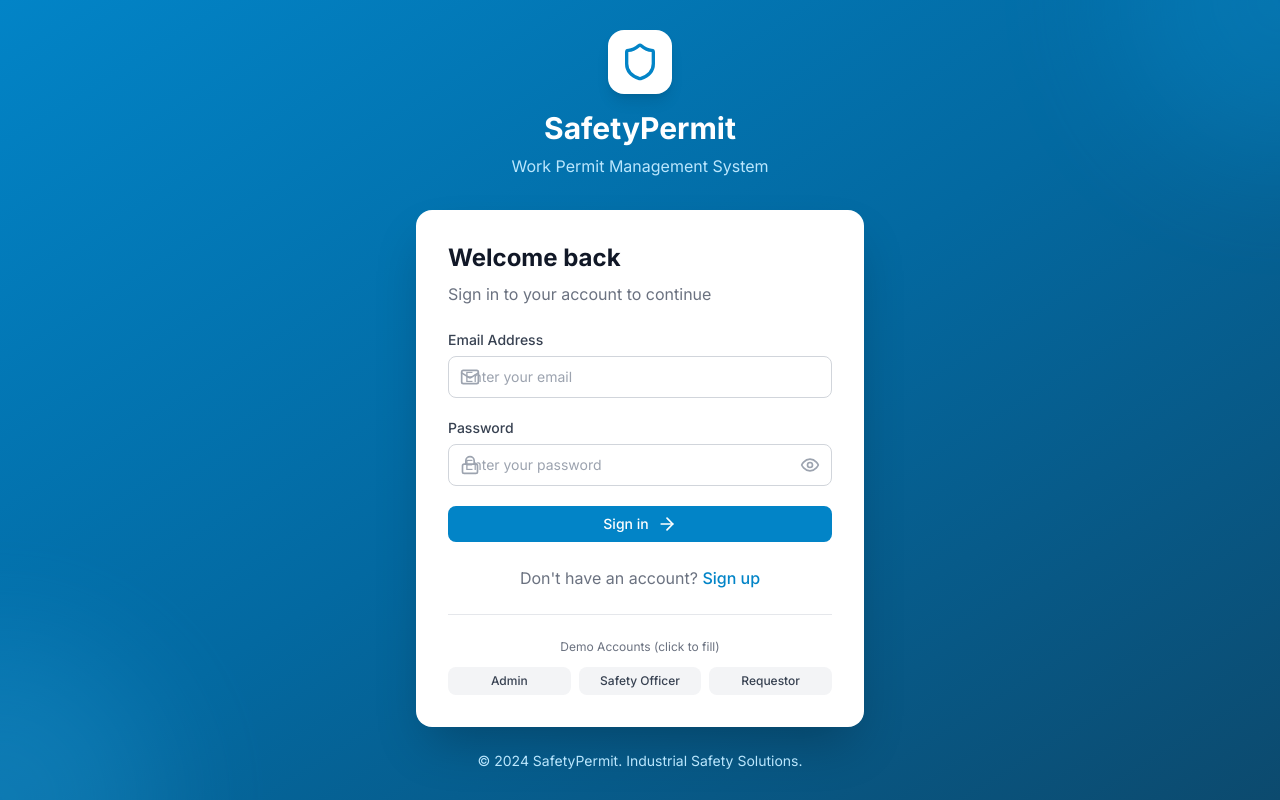
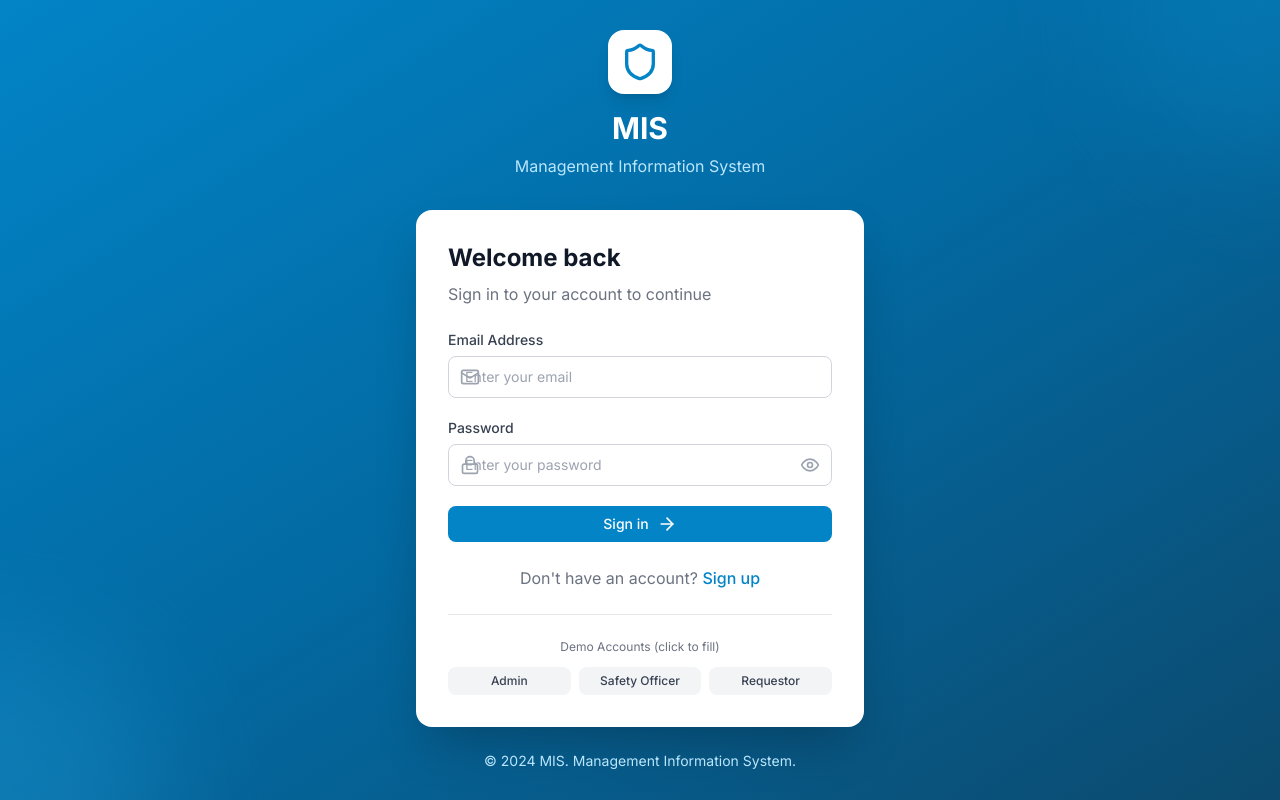
Before and after one commit to YPAMAZING/MIS-Work-Pemit, a React (Vite) app in the folder frontend/: page /login in a window 1280 px wide. Built offline with nearby package versions, Linux system fonts and the light colour scheme.

Commit message:
Replace SafetyPermit branding with MIS across all components

```diff
--- a/frontend/index.html
+++ b/frontend/index.html
@@ -4,8 +4,8 @@
     <meta charset="UTF-8" />
     <link rel="icon" type="image/svg+xml" href="/favicon.svg" />
     <meta name="viewport" content="width=device-width, initial-scale=1.0" />
-    <meta name="description" content="Permit Management & Approval System for industrial operations" />
-    <title>SafetyPermit - Work Permit Management System</title>
+    <meta name="description" content="Management Information System - Permit Management & Approval" />
+    <title>MIS - Management Information System</title>
     <link rel="preconnect" href="https://fonts.googleapis.com">
     <link rel="preconnect" href="https://fonts.gstatic.com" crossorigin>
     <link href="https://fonts.googleapis.com/css2?family=Inter:wght@300;400;500;600;700&display=swap" rel="stylesheet">
--- a/frontend/src/components/Layout.jsx
+++ b/frontend/src/components/Layout.jsx
@@ -109,8 +109,8 @@ const Layout = () => {
             <Shield className="w-6 h-6 text-white" />
           </div>
           <div>
-            <h1 className="text-lg font-bold text-gray-900">SafetyPermit</h1>
-            <p className="text-xs text-gray-500">Work Permit System</p>
+            <h1 className="text-lg font-bold text-gray-900">MIS</h1>
+            <p className="text-xs text-gray-500">Management Information System</p>
           </div>
           <button
             className="lg:hidden ml-auto p-1 rounded-lg hover:bg-gray-100"
--- a/frontend/src/pages/Login.jsx
+++ b/frontend/src/pages/Login.jsx
@@ -58,8 +58,8 @@ const Login = () => {
           <div className="inline-flex items-center justify-center w-16 h-16 bg-white rounded-2xl shadow-lg mb-4">
             <Shield className="w-10 h-10 text-primary-600" />
           </div>
-          <h1 className="text-3xl font-bold text-white">SafetyPermit</h1>
-          <p className="text-primary-200 mt-2">Work Permit Management System</p>
+          <h1 className="text-3xl font-bold text-white">MIS</h1>
+          <p className="text-primary-200 mt-2">Management Information System</p>
         </div>
 
         {/* Login card */}
@@ -154,7 +154,7 @@ const Login = () => {
         </div>
 
         <p className="text-center text-primary-200 text-sm mt-6">
-          © 2024 SafetyPermit. Industrial Safety Solutions.
+          © 2024 MIS. Management Information System.
         </p>
       </div>
     </div>
--- a/frontend/src/pages/Register.jsx
+++ b/frontend/src/pages/Register.jsx
@@ -63,8 +63,8 @@ const Register = () => {
           <div className="inline-flex items-center justify-center w-16 h-16 bg-white rounded-2xl shadow-lg mb-4">
             <Shield className="w-10 h-10 text-primary-600" />
           </div>
-          <h1 className="text-3xl font-bold text-white">SafetyPermit</h1>
-          <p className="text-primary-200 mt-2">Work Permit Management System</p>
+          <h1 className="text-3xl font-bold text-white">MIS</h1>
+          <p className="text-primary-200 mt-2">Management Information System</p>
         </div>
 
         {/* Register card */}
@@ -206,7 +206,7 @@ const Register = () => {
         </div>
 
         <p className="text-center text-primary-200 text-sm mt-6">
-          © 2024 SafetyPermit. Industrial Safety Solutions.
+          © 2024 MIS. Management Information System.
         </p>
       </div>
     </div>
--- a/frontend/src/pages/Settings.jsx
+++ b/frontend/src/pages/Settings.jsx
@@ -226,7 +226,7 @@ const Settings = () => {
           <div className="grid md:grid-cols-2 gap-4 text-sm">
             <div>
               <p className="text-gray-500">Application</p>
-              <p className="font-medium text-gray-900">SafetyPermit MIS</p>
+              <p className="font-medium text-gray-900">MIS - Work Permit System</p>
             </div>
             <div>
               <p className="text-gray-500">Version</p>
```
Also changed, not shown: 1 other file (tests, documents, lock files or other folders).
